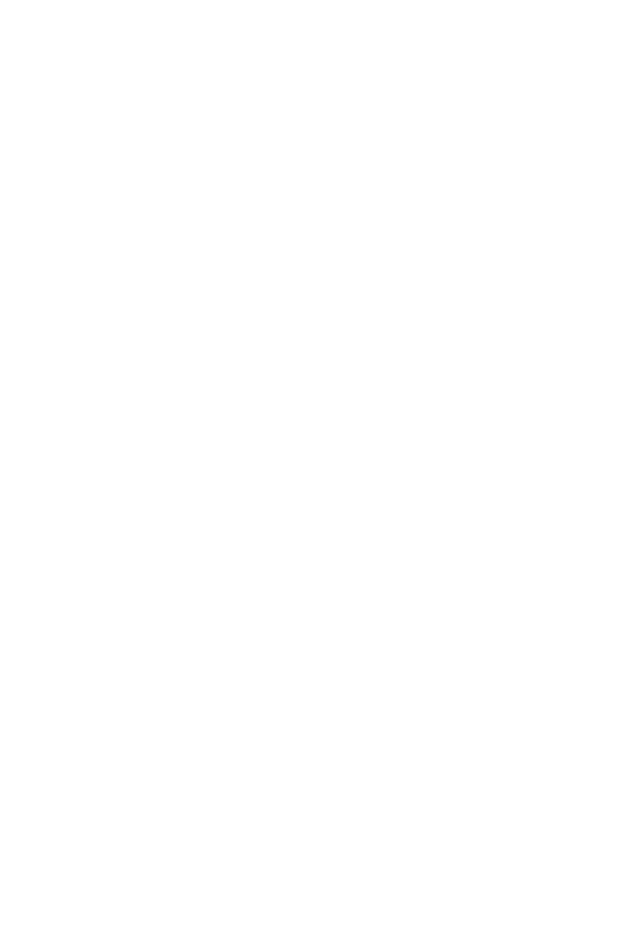
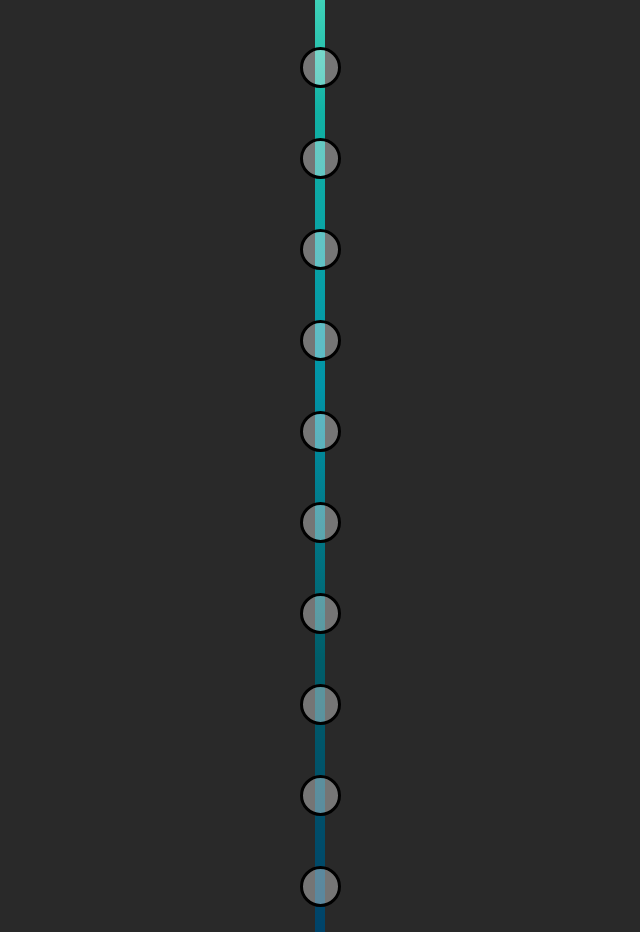
Before and after one commit to lorynmason/resume-site, a React (Create React App) app: page /history in a window 1280 px wide. Shown: the part 360-1292 px from the top of the page, without its empty margins (320-960 px from the left). Before the commit the page ends 800 px from the top, so only its background shows below. Built offline with nearby package versions, Linux system fonts and the light colour scheme; a web font is replaced by a local one.

Commit message:
Add timeline

```diff
--- a/src/App.js
+++ b/src/App.js
@@ -2,16 +2,14 @@
 import Home from './Home/Home';
 import "./styles/main.scss";
 import { Route, Switch } from 'react-router-dom';
+import History from './History/History';
 
 function App() {
   return (
     <div className="App">
         <Switch>
           <Route exact path="/" component={Home}/>
-          {/* <Route path="/lodging" component={Lodge}/>
-          <Route path="/skiff-rentals" component={Skiff}/>
-          <Route path="/other-services" component={Other}/>
-          <Route path="/about" component={About}/> */}
+          <Route exact path="/history" component={History}/>
         </Switch>
     </div>
   );
--- /dev/null
+++ b/src/History/History.js
@@ -0,0 +1,85 @@
+import React from 'react';
+import Menu from '../Menu/Menu';
+
+function History() {
+  return (
+    <main>
+     <section className="timeline">
+      <div className='marker'>
+        <div className='content'>
+          <h1>2007</h1>
+          <p>first job</p>
+        </div>
+      </div>
+      <div className='marker'>
+        <div className='content'>
+          <h1>2007</h1>
+          <p>first job</p>
+        </div>
+      </div>
+      <div className='marker'>
+        <div className='content'>
+          <h1>2007</h1>
+          <p>first job</p>
+        </div>
+      </div>
+      <div className='marker'>
+        <div className='content'>
+          <h1>2007</h1>
+          <p>first job</p>
+        </div>
+      </div>
+      <div className='marker'>
+        <div className='content'>
+          <h1>2007</h1>
+          <p>first job</p>
+        </div>
+      </div>
+      <div className='marker'>
+        <div className='content'>
+          <h1>2007</h1>
+          <p>first job</p>
+        </div>
+      </div>
+      <div className='marker'>
+        <div className='content'>
+          <h1>2007</h1>
+          <p>first job</p>
+        </div>
+      </div>
+      <div className='marker'>
+        <div className='content'>
+          <h1>2007</h1>
+          <p>first job</p>
+        </div>
+      </div>
+      <div className='marker'>
+        <div className='content'>
+          <h1>2007</h1>
+          <p>first job</p>
+        </div>
+      </div>
+      <div className='marker'>
+        <div className='content'>
+          <h1>2007</h1>
+          <p>first job</p>
+        </div>
+      </div>
+      <div className='marker'>
+        <div className='content'>
+          <h1>2007</h1>
+          <p>first job</p>
+        </div>
+      </div>
+      <div className='marker'>
+        <div className='content'>
+          <h1>2007</h1>
+          <p>first job</p>
+        </div>
+      </div>
+     </section>
+    </main>
+  );
+}
+
+export default History;
--- a/src/Menu/Menu.js
+++ b/src/Menu/Menu.js
@@ -1,12 +1,15 @@
 import React from 'react';
+import { Link } from 'react-router-dom'
 
 function Menu() {
   return (
     <nav>
-      <div className="nav-block block1">
-        <h4>H</h4>
-        <h6>History</h6>
-      </div>
+      <Link to='/history'>
+        <div className="nav-block block1">
+          <h4>H</h4>
+          <h6>History</h6>
+        </div>
+      </Link>
       <div className="nav-block block2">
         <h4>S</h4>
         <h6>Skills</h6>
--- a/src/styles/_Home.scss
+++ b/src/styles/_Home.scss
@@ -2,7 +2,7 @@
   color: aquamarine;
   background: $darkColor;
   @include flexin;
-  height: 100vh;
+  min-height: 100vh;
   font-family: 'Righteous', cursive;
   .name {
     text-align: center;
--- a/src/styles/_Menu.scss
+++ b/src/styles/_Menu.scss
@@ -15,6 +15,9 @@
   h6 {
     font-size: 2rem;
     margin: 0 auto;
+  }
+  &:hover{
+    filter: brightness(120%);
   }
 }
 
--- /dev/null
+++ b/src/styles/_Timeline.scss
@@ -0,0 +1,61 @@
+.timeline {
+  width: 10px;
+  background: repeating-linear-gradient($accent1, $accent2, $accent3, $accent4, $accent5);
+  margin-top: 200px;
+  @include flexin;
+  justify-content: space-between;
+  flex-direction: column;
+  .marker {
+    border: 3px solid rgb(0, 0, 0);
+    background: rgba(250, 249, 249, 0.363);
+    border-radius: 100%;
+    height: 35px;
+    width: 35px;
+    margin: 25px 0;
+    .content, .arrow {
+      display: none;
+    }
+    &:hover {
+      .content {
+        // position: absolute;
+        display: block;
+        background: black;
+        min-height: 300px;
+        width: 400px;
+        // margin-left: 50px;
+        // left: 50px;
+      }
+      &:nth-child(odd) {
+        .content {
+          margin-left: 80px;
+        }
+      }
+      &:nth-child(even) {
+        .content {
+          margin-left: -450px;
+        }
+      }
+      // .content::after {
+      //   content: "";
+      //   position: absolute;
+      //   top: 100%;
+      //   left: 50%;
+      //   transform: translateX(-50%);
+      //   border: 15px solid black;
+      //   border-left-color: transparent;
+      //   border-right-color: transparent;
+      //   border-top-color: black;
+      //   border-bottom-color: transparent;
+      //   width: 0;
+      //   height: 0;
+      //   margin-left: -80px;
+      // }
+    }
+  }
+  .marker:first-child {
+    // margin-left: 80px;
+  }
+  .marker:last-child {
+    // margin-right: 80px;
+  }
+}
--- a/src/styles/main.scss
+++ b/src/styles/main.scss
@@ -18,7 +18,11 @@
   align-items: center;
 }
 
+a {
+  text-decoration: none;
+}
 
 @import "reset";
 @import "Home";
 @import "Menu";
+@import "Timeline";
```
